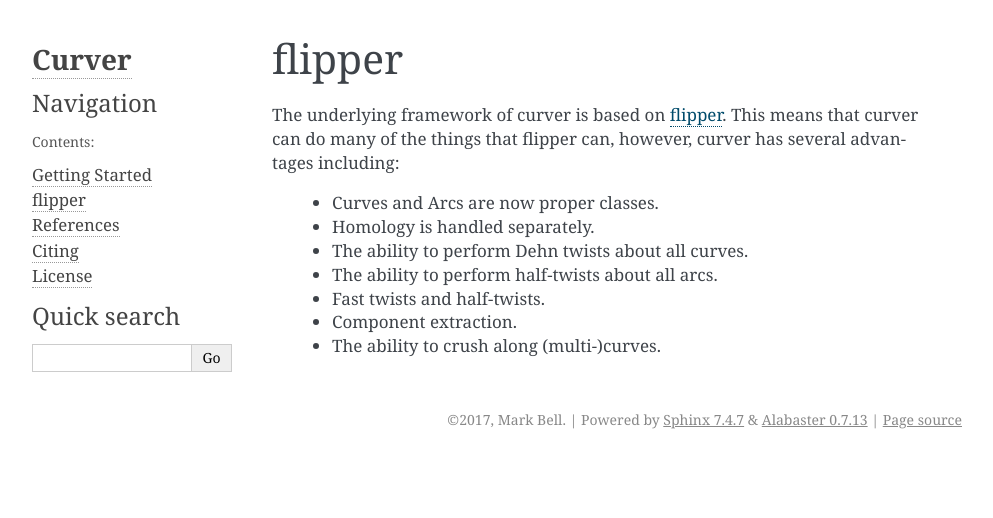
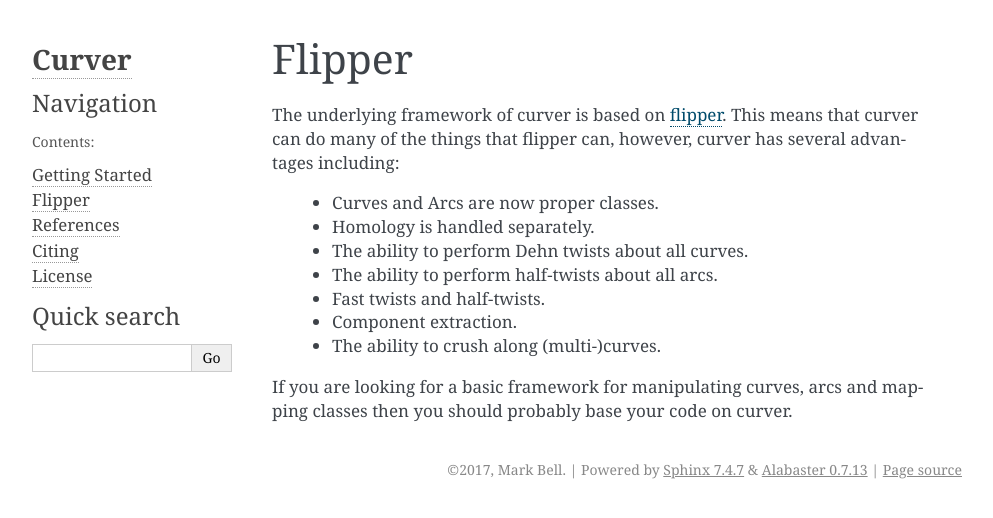
Before and after one commit to MarkCBell/curver, a Sphinx documentation site: the page built from docs/source/flipper.rst, in a window 1280 px wide. Shown: the top 518 px of the page, without its empty margins (148-1141 px from the left). Built offline with Sphinx 7.4.7, drawn with Linux system fonts in a browser that asks for light colours.

Commit message:
Recommendations.

```diff
--- a/docs/source/flipper.rst
+++ b/docs/source/flipper.rst
@@ -1,5 +1,5 @@
 
-flipper
+Flipper
 =======
 
 The underlying framework of curver is based on `flipper <https://pypi.python.org/flipper>`_.
@@ -12,3 +12,5 @@
 	- Fast twists and half-twists.
 	- Component extraction.
 	- The ability to crush along (multi-)curves.
+
+If you are looking for a basic framework for manipulating curves, arcs and mapping classes then you should probably base your code on curver.
```
